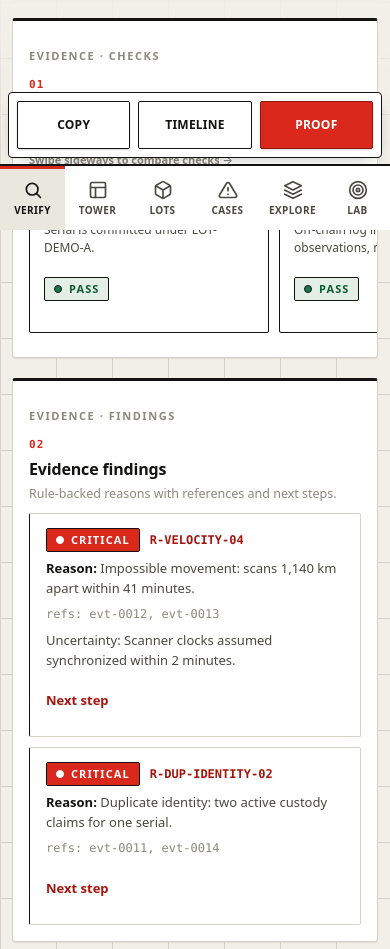
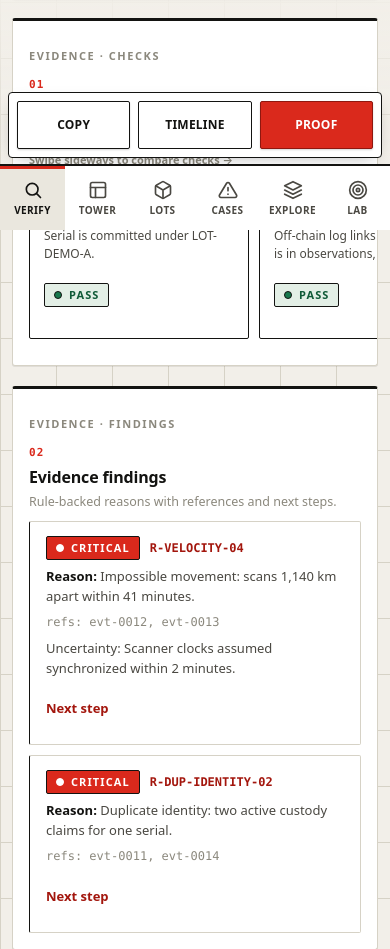
Before and after one commit to Ritesh1827/aletheia, a FastAPI app: page /verify/TT-DEMO-0002 in a window 390 px wide. Shown: the part 614-1563 px from the top of the page. Run offline with FastAPI, Linux system fonts and the light colour scheme; some libraries are stand-ins or nearby versions.

Commit message:
Check-matrix rail: breathing room for borders, gentle snap, no hover lift on touch

```diff
--- a/static/css/mobile.css
+++ b/static/css/mobile.css
@@ -112,26 +112,26 @@
 
   /* decision / verdict */
   .decision-body { grid-template-columns: 1fr; gap: 8px; padding: 16px; }
-  .decision-index { font-size: 28px; }
   .decision-code { font-size: 24px; line-height: 28px; }
   .risk-meter { flex-wrap: wrap; gap: 8px; }
   .risk-bar { flex: 1 1 100%; max-width: none; height: 10px; }
   .risk-conf { white-space: normal; }
 
-  /* check matrix -> horizontal snap carousel */
+  /* check matrix -> horizontal snap rail with intact card borders */
   .check-grid {
     display: grid; grid-auto-flow: column;
-    grid-auto-columns: minmax(240px, 80vw);
+    grid-auto-columns: minmax(220px, 78vw);
     grid-template-columns: none;
-    overflow-x: auto; scroll-snap-type: x mandatory;
-    scroll-padding: 0 16px;
+    overflow-x: auto; scroll-snap-type: x proximity;
+    scroll-padding-inline: 16px;
     overscroll-behavior-x: contain;
     -webkit-overflow-scrolling: touch;
-    margin: 14px -16px 0; padding: 0 16px 8px;
+    scrollbar-width: thin;
+    margin: 14px -16px 0; padding: 6px 16px 10px;
     gap: 10px;
     max-width: calc(100% + 32px);
   }
-  .check { scroll-snap-align: start; }
+  .check { scroll-snap-align: start; scroll-snap-stop: always; }
   .carousel-hint { display: block; }
 
   /* detail layout */
@@ -325,3 +325,8 @@
 @media (prefers-reduced-motion: reduce) {
   .sidebar, .nav-scrim, .to-top { transition: none !important; }
 }
+
+/* touch devices: no hover lift on cards/buttons — prevents stuck states */
+@media (hover: none) {
+  .check:hover, .finding:hover, .btn.primary:hover, .chip:hover { transform: none; }
+}
```
